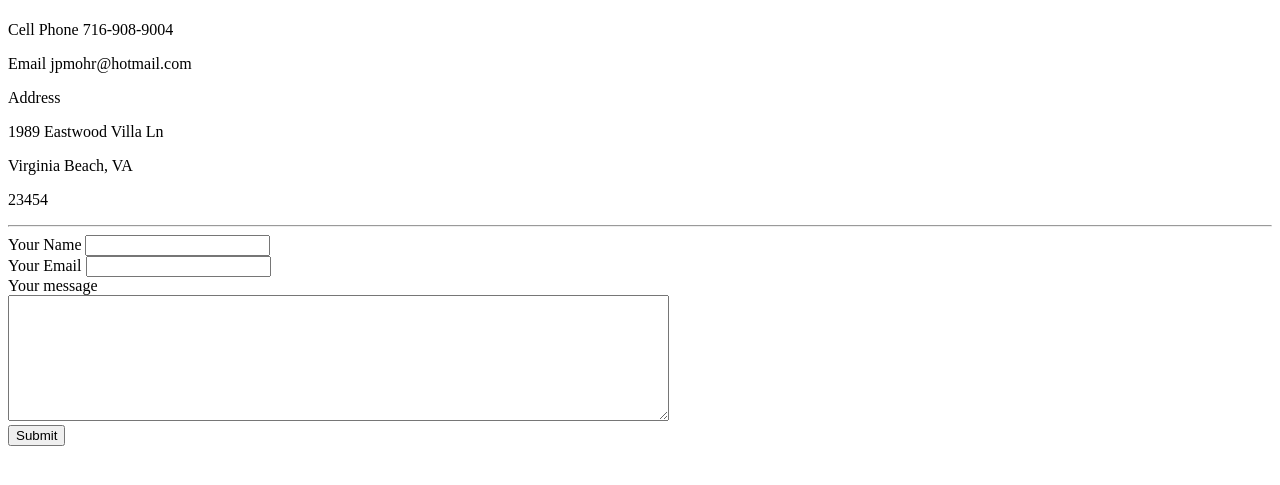
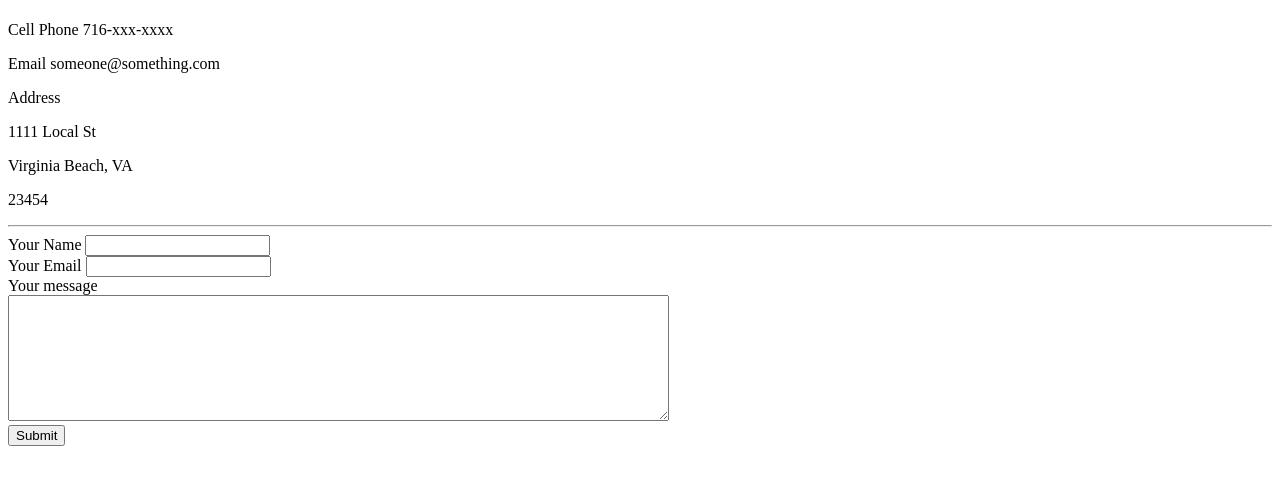
Before and after one commit to BowiesDad/cv, a plain HTML site: page contact.html in a window 1280 px wide. Shown: the part 59-544 px from the top of the page. Drawn offline with Linux system fonts and the light colour scheme.

Commit message:
Update contact.html

```diff
--- a/contact.html
+++ b/contact.html
@@ -8,10 +8,10 @@
 <h1>My Contact Details</h1>
 
 <body>
-  <p>Cell Phone 716-908-9004</p>
-  <p>Email jpmohr@hotmail.com</p>
+  <p>Cell Phone 716-xxx-xxxx</p>
+  <p>Email someone@something.com</p>
   <p>Address</p>
-  <p>1989 Eastwood Villa Ln</p>
+  <p>1111 Local St</p>
   <p>Virginia Beach, VA</p>
   <p>23454</p>
   <hr>
```
